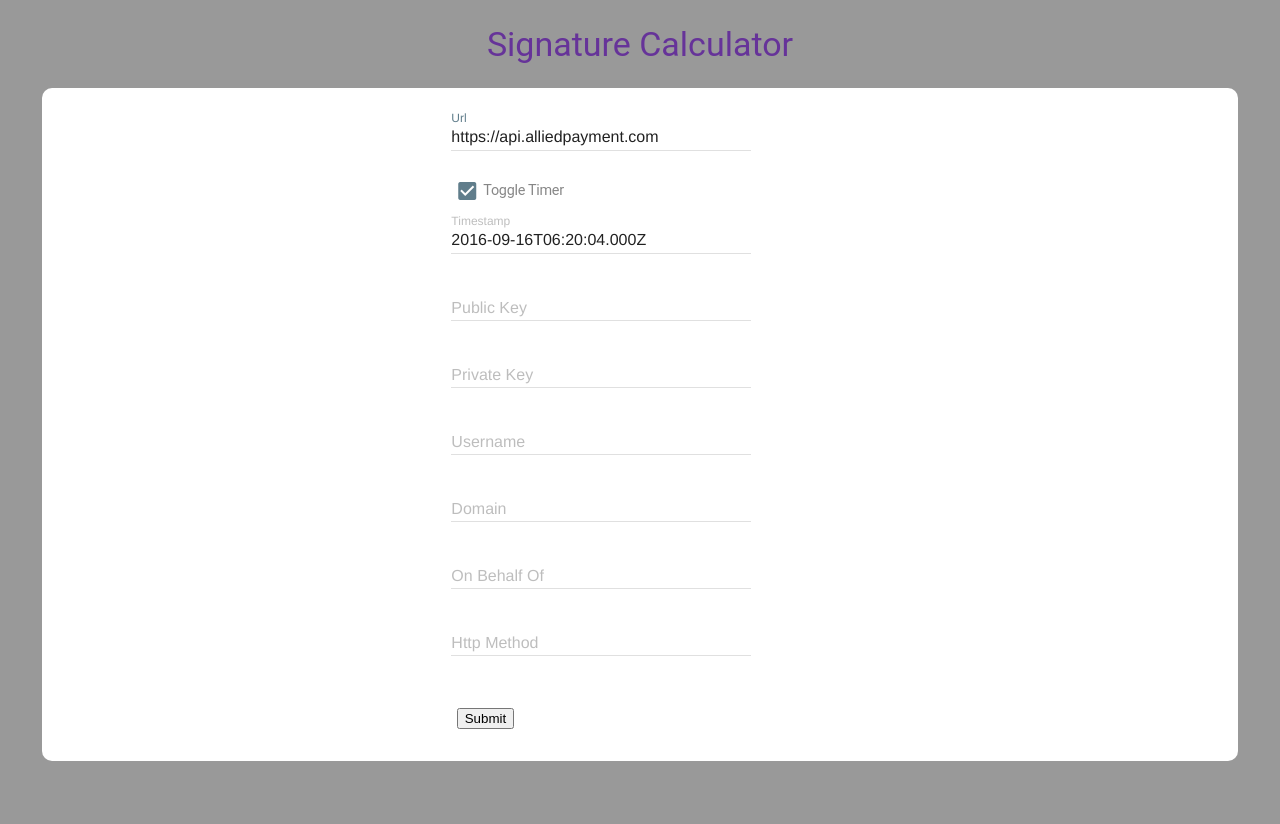
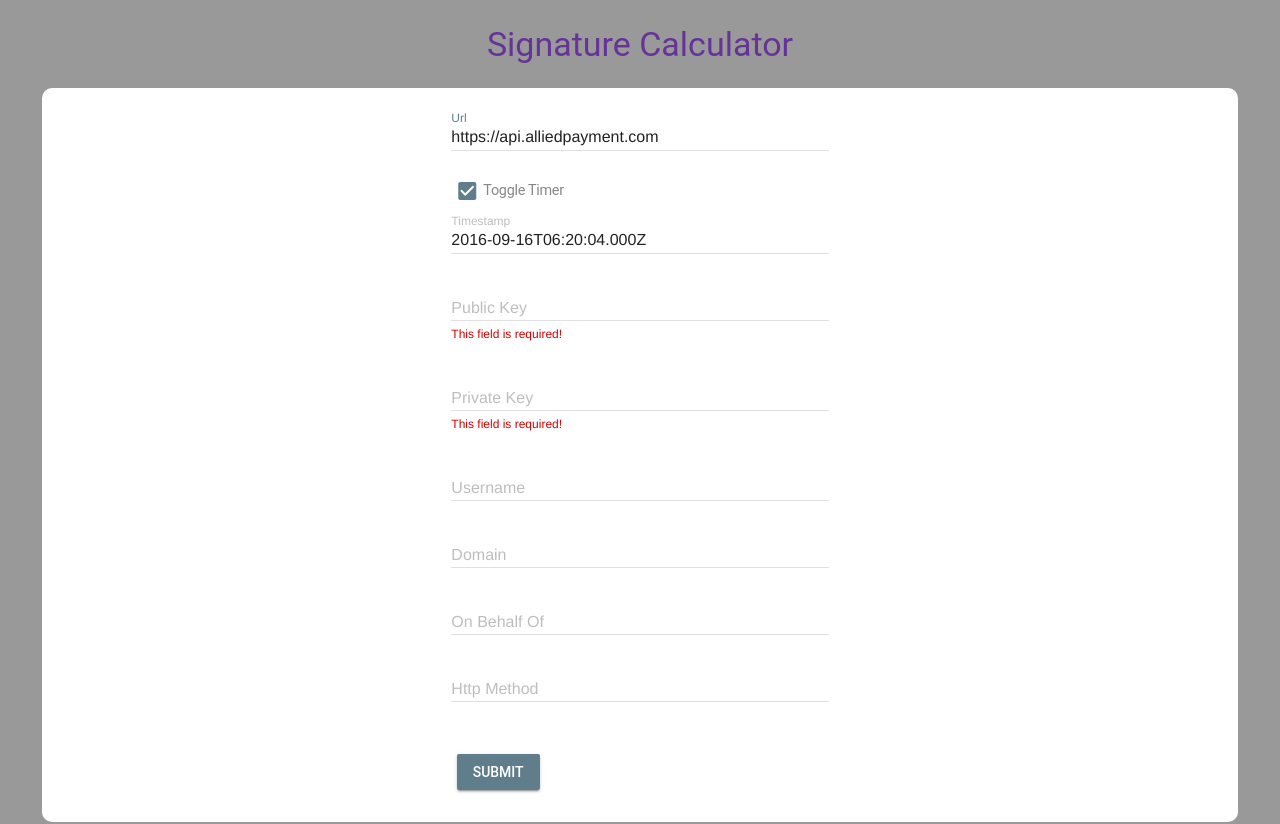
Before and after one commit to AlliedPayment/Utilities, an Angular app: page / in a window 1280 px wide. Built offline with nearby package versions, Linux system fonts and the light colour scheme.

Commit message:
improve validation and layout

```diff
--- a/src/app/calculator/calculator.component.css
+++ b/src/app/calculator/calculator.component.css
@@ -20,3 +20,7 @@
     margin: 0 3em;
     border-radius: 10px;
 }
+
+.mdl-textfield{
+    width: 100%;
+}
--- a/src/app/calculator/calculator.component.html
+++ b/src/app/calculator/calculator.component.html
@@ -4,6 +4,7 @@
         <div class="mdl-textfield mdl-js-textfield mdl-textfield--floating-label">
             <input [(ngModel)]="url" class="mdl-textfield__input" type="text" id="url">
             <label class="mdl-textfield__label" for="url">Url</label>
+            <span *ngIf="!url" class="mdl-textfield__error">This field is required!</span>
         </div>
         <br />
         <button (click)="toggleTimer()" class="mdl-button mdl-js-button mdl-button--icon mdl-button--colored">
@@ -15,14 +16,17 @@
         <div class="mdl-textfield mdl-js-textfield mdl-textfield--floating-label always-float">
             <input [(ngModel)]="timestamp" class="mdl-textfield__input" type="text" id="timestamp">
             <label class="mdl-textfield__label" for="timestamp">Timestamp</label>
+            <span *ngIf="!timestamp" class="mdl-textfield__error">This field is required!</span>
         </div>
         <div class="mdl-textfield mdl-js-textfield mdl-textfield--floating-label">
             <input [(ngModel)]="publicKey" class="mdl-textfield__input" type="text" id="publicKey">
             <label class="mdl-textfield__label" for="publicKey">Public Key</label>
+            <span *ngIf="!publicKey" class="mdl-textfield__error">This field is required!</span>
         </div>
         <div class="mdl-textfield mdl-js-textfield mdl-textfield--floating-label">
             <input [(ngModel)]="privateKey" class="mdl-textfield__input" type="text" id="privateKey">
             <label class="mdl-textfield__label" for="privateKey">Private Key</label>
+            <span *ngIf="!privateKey" class="mdl-textfield__error">This field is required!</span>
         </div>
         <div class="mdl-textfield mdl-js-textfield mdl-textfield--floating-label">
             <input [(ngModel)]="username" class="mdl-textfield__input" type="text" id="username">
@@ -41,22 +45,12 @@
             <label class="mdl-textfield__label" for="httpMethod">Http Method</label>
         </div>
     </div>
-    <div *ngIf="!valid" class="mdl-cell  mdl-cell--2-col">
-        <span class="mdl-textfield__error">
-          <h3><small>Required Fields</small></h3>
-          <ul>
-              <li>Url</li>
-              <li>PrivateKey</li>
-              <li>PublicKey</li>
-          </ul>
-      </span>
-    </div>
     <div class="mdl-layout-spacer"></div>
     <div class="mdl-cell mdl-cell--12-col">
         <div class="mdl-grid">
             <div class="mdl-layout-spacer"></div>
             <div class="mdl-cell mdl-cell--4-col">
-                <button type="button" (click)="generateSignature()">Submit</button>
+                <button (click)="generateSignature()" type="button" class="mdl-button mdl-js-button mdl-button--raised mdl-button--colored">Submit</button>
             </div>
             <div class="mdl-layout-spacer"></div>
             <div *ngIf="signature" class="mdl-cell mdl-cell--12-col">
--- a/src/app/calculator/calculator.component.ts
+++ b/src/app/calculator/calculator.component.ts
@@ -18,7 +18,6 @@ export class CalculatorComponent implements OnInit {
     timestamp: string;
     timer: NodeJS.Timer;
     runTimer = true;
-    valid = true;
     constructor(
         private authenticator: AuthService
     ) { }
@@ -28,8 +27,7 @@ export class CalculatorComponent implements OnInit {
     }
 
     generateSignature() {
-        this.validate();
-        if(!this.valid) return;
+        if (!this.isValid) return;
         this.signature = this.authenticator.sign(
             this.url,
             this.publicKey,
@@ -42,8 +40,8 @@ export class CalculatorComponent implements OnInit {
         );
     }
 
-    validate(){
-        this.valid = this.url !== null
+   private get isValid() {
+        return this.url !== null
             && this.url !== undefined
             && this.url.length > 0
             && this.privateKey !== null
@@ -51,8 +49,7 @@ export class CalculatorComponent implements OnInit {
             && this.privateKey.length > 0
             && this.publicKey !== null
             && this.publicKey !== undefined
-        && this.publicKey.length > 0
-        return this.valid;
+            && this.publicKey.length > 0;
     }
 
     toggleTimer() {
```
Lines whose indentation alone changed are shown as unchanged.
